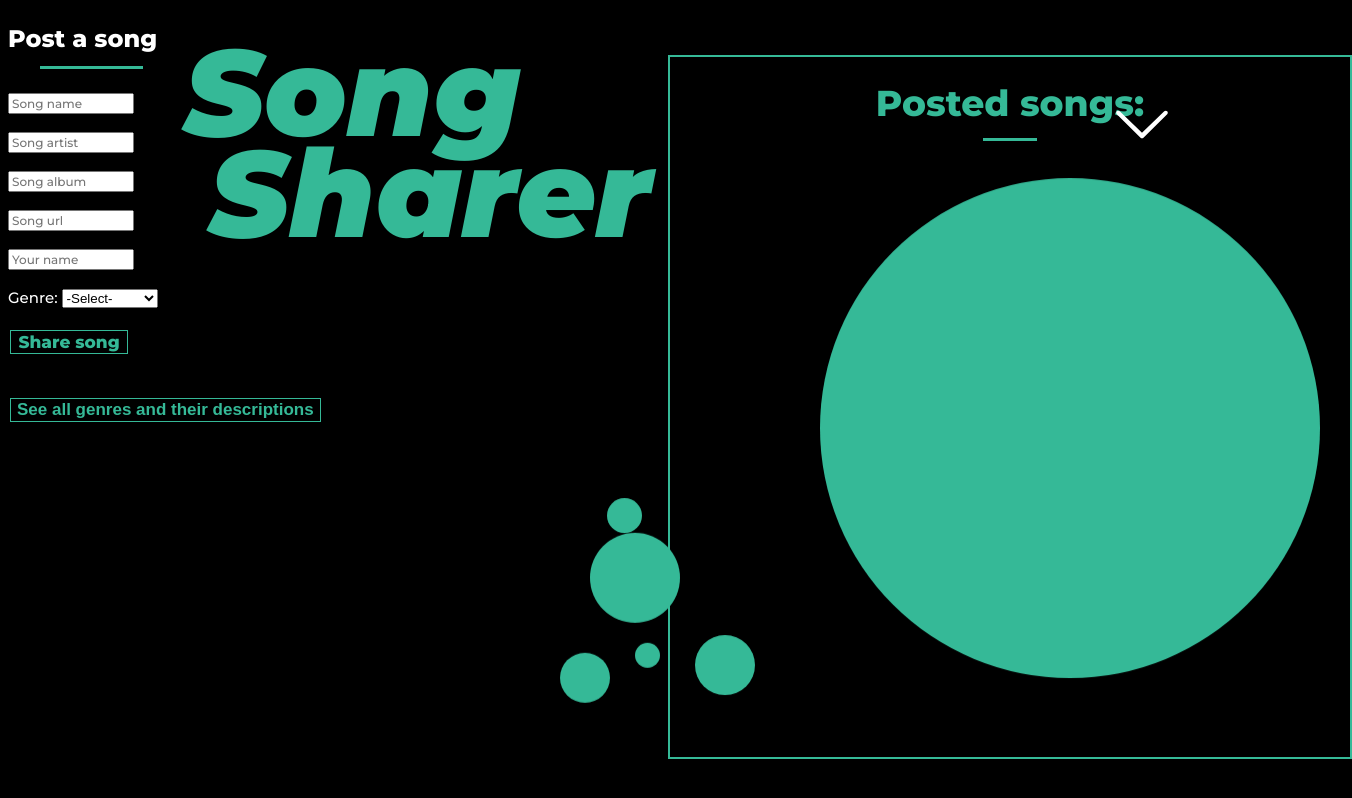
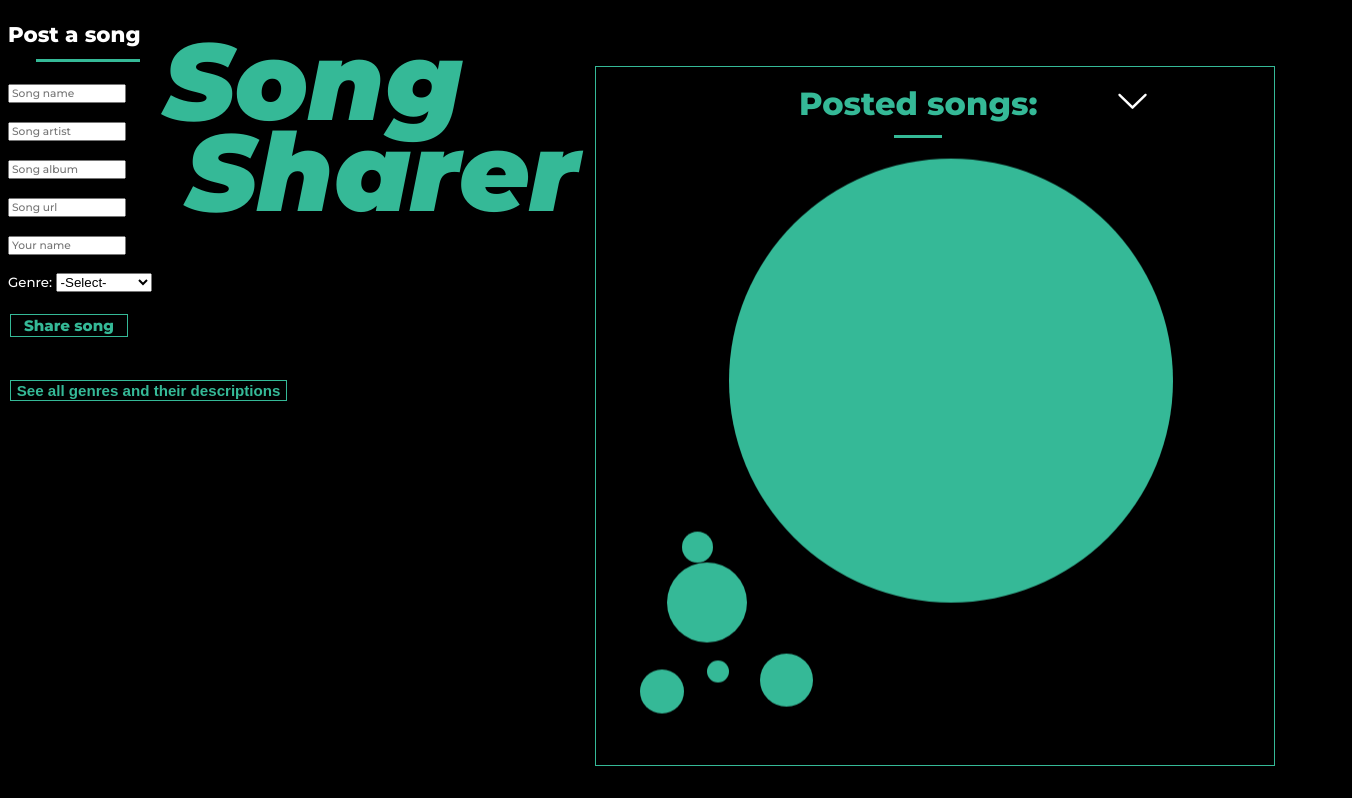
Before and after one commit to kkirby16/song_sharer_frontend, a plain HTML site: page index.html in a window 1280 px wide. Shown: the whole page, 1352 px wide, since content can reach past the window. Drawn offline with Linux system fonts and the light colour scheme; no server answers.

Commit message:
add styling changes

```diff
--- a/style.css
+++ b/style.css
@@ -17,7 +17,7 @@ input {
 }
 
 input {
-  font-size: 12px;
+  font-size: 0.833vw;
   font-weight: 500;
   color: black;
   width: 78%;
@@ -42,24 +42,25 @@ h6:hover {
   font-weight: 900;
   font-style: italic;
   position: absolute;
-  left: 184px;
-  top: 10px;
-  font-size: 122px;
+  left: 12.778vw;
+  top: 0.694vw;
+  font-size: 8.472vw;
 }
 
 #site-title2 {
   font-family: "Montserrat", sans-serif;
   color: #35b997;
+  display: flex;
   font-weight: 900;
   font-style: italic;
   position: absolute;
-  left: 209px;
-  top: 106px;
-  font-size: 122px;
+  left: 14.514vw;
+  top: 7.361vw;
+  font-size: 8.472vw;
 }
 
 #form-container-title {
-  font-size: 24px;
+  font-size: 1.667vw;
 }
 
 #form-container-title:after {
@@ -67,9 +68,9 @@ h6:hover {
   display: block;
   margin: 0 auto;
   width: 68%;
-  padding-top: 13px;
-  margin-left: 32px;
-  border-bottom: 3px solid #35b997;
+  padding-top: 0.903vw;
+  margin-left: 2.222vw;
+  border-bottom: 0.243vw solid #35b997;
 }
 
 #song-container-title:after {
@@ -77,12 +78,12 @@ h6:hover {
   display: block;
   margin: 0 auto;
   width: 20%;
-  padding-top: 13px;
-  border-bottom: 3px solid #35b997;
+  padding-top: 0.903vw;
+  border-bottom: 0.208vw solid #35b997;
 }
 
 label {
-  font-size: 15px;
+  font-size: 1.042vw;
 }
 
 #form-container {
@@ -91,21 +92,27 @@ label {
 
 #genre-container {
   display: none;
-  border: solid #35b997 1px;
-  padding-top: 0px;
-  padding-left: 10px;
-  padding-right: 25px;
+  border: solid #35b997 0.069vw;
+  padding-top: 0vw;
+  padding-left: 0.694vw;
+  padding-right: 1.736vw;
 }
 
 #song-container {
-  vertical-align: top;
+  display: table-cell;
+  vertical-align: middle;
   text-align: center;
+  display: flex;
+  flex-direction: column;
   overflow: scroll;
   position: relative;
-  margin-left: 660px;
-  top: -425px;
+  height: auto;
+  margin-left: 45.833vw;
+  margin-top: -1.8250950570342vh;
+  padding-top: 11.153155893536vh;
+  top: -29.514vw;
   width: 40%;
-  border: solid #35b997 2px;
+  border: solid #35b997 0.139vw;
   overflow-x: hidden;
 }
 
@@ -129,19 +136,20 @@ html body [data-ca3_iconfont="ETmodules"]::before {
 }
 
 .ca3-scroll-down-link {
-  height: 60px;
-  width: 80px;
-  margin: 0px 0 0 -40px;
-  line-height: 60px;
+  height: 4.167vh;
+  width: 5.556vw;
+  margin: 0vw 0 0 -2.778vw;
+  line-height: 4.167vw;
   position: absolute;
-  left: 90%;
-  bottom: 647px;
+  left: 90vw;
+  top: 10.5vh;
+  bottom: 44.931vw;
   color: #fff;
   text-align: center;
-  font-size: 70px;
+  font-size: 4.861vw;
   z-index: 100;
   text-decoration: none;
-  text-shadow: 0px 0px 3px rgba(0, 0, 0, 0.4);
+  text-shadow: 0vw 0vw 0.208vw rgba(0, 0, 0, 0.4);
 
   -webkit-animation: ca3_fade_move_down 2s ease-in-out infinite;
   -moz-animation: ca3_fade_move_down 2s ease-in-out infinite;
@@ -151,48 +159,53 @@ html body [data-ca3_iconfont="ETmodules"]::before {
 /*animated scroll arrow animation*/
 @-webkit-keyframes ca3_fade_move_down {
   0% {
-    -webkit-transform: translate(0, -20px);
+    -webkit-transform: translate(0, -1.389vw);
     opacity: 0;
   }
   50% {
     opacity: 1;
   }
   100% {
-    -webkit-transform: translate(0, 20px);
+    -webkit-transform: translate(0, 1.389vw);
     opacity: 0;
   }
 }
 @-moz-keyframes ca3_fade_move_down {
   0% {
-    -moz-transform: translate(0, -20px);
+    -moz-transform: translate(0, -1.389vw);
     opacity: 0;
   }
   50% {
     opacity: 1;
   }
   100% {
-    -moz-transform: translate(0, 20px);
+    -moz-transform: translate(0, 1.389vw);
     opacity: 0;
   }
 }
 @keyframes ca3_fade_move_down {
   0% {
-    transform: translate(0, -20px);
+    transform: translate(0, -1.389vw);
     opacity: 0;
   }
   50% {
     opacity: 1;
   }
   100% {
-    transform: translate(0, 20px);
+    transform: translate(0, 1.389vw);
     opacity: 0;
   }
 }
 
 #song-container-title {
-  font-size: 36px;
+  font-size: 2.5vw;
+  position: absolute;
+  display: block;
+  margin-top: auto;
+  top: 2.5%;
+  margin-left: 30%;
   animation: color-change 5s infinite;
-  display: inline-block;
+  z-index: -100;
 }
 
 #song-container-title:after {
@@ -200,23 +213,23 @@ html body [data-ca3_iconfont="ETmodules"]::before {
   display: block;
   margin: 0 auto;
   width: 20%;
-  padding-top: 13px;
-  border-bottom: 3px solid #35b997;
+  padding-top: 0.903vw;
+  border-bottom: 0.243vw solid #35b997;
 }
 
 ::-webkit-scrollbar {
-  width: 14px;
+  width: 0.972vw;
 }
 ::-webkit-scrollbar-thumb {
-  border-radius: 15px;
-  width: 20px;
+  border-radius: 1.042vw;
+  width: 1.389vw;
   background-color: #35b997;
-  box-shadow: inset 0 0 6px rgba(0, 0, 0, 0.5);
+  box-shadow: inset 0 0 0.417vw rgba(0, 0, 0, 0.5);
 }
 ::-webkit-scrollbar-track {
-  border-radius: 15px;
+  border-radius: 1.042vw;
   background-color: black;
-  box-shadow: inset 0 0 6px rgba(0, 0, 0, 0.4);
+  box-shadow: inset 0 0 0.417vw rgba(0, 0, 0, 0.4);
   background-clip: content-box;
 }
 
@@ -230,19 +243,19 @@ html body [data-ca3_iconfont="ETmodules"]::before {
   animation-delay: 0.4s;
   animation-iteration-count: infinite;
   animation-timing-function: ease-in-out;
-  margin-left: 0px;
-  margin-top: 5px;
+  margin-left: 0vw;
+  margin-top: 0.347vw;
 }
 
 @keyframes floating {
   0% {
-    transform: translate(0, 0px);
+    transform: translate(0, 0vw);
   }
   50% {
-    transform: translate(0, 15px);
+    transform: translate(0, 1.042vw);
   }
   100% {
-    transform: translate(0, -0px);
+    transform: translate(0, 0vw);
   }
 }
 
@@ -251,19 +264,19 @@ html body [data-ca3_iconfont="ETmodules"]::before {
   animation-duration: 4s;
   animation-iteration-count: infinite;
   animation-timing-function: ease-in-out;
-  margin-left: 0px;
-  margin-top: 5px;
+  margin-left: 0vw;
+  margin-top: 0.347vw;
 }
 
 @keyframes floating {
   0% {
-    transform: translate(0, 0px);
+    transform: translate(0, 0vw);
   }
   50% {
-    transform: translate(0, 15px);
+    transform: translate(0, 1.042vw);
   }
   100% {
-    transform: translate(0, -0px);
+    transform: translate(0, -0vw);
   }
 }
 
@@ -283,14 +296,14 @@ html body [data-ca3_iconfont="ETmodules"]::before {
 #see-genres-button {
   background-color: transparent;
   font-weight: bold;
-  border: 1.5px solid #35b997;
+  border: 0.104vw solid #35b997;
   color: #35b997;
-  border-radius: 0px;
+  border-radius: 0vw;
   text-align: center;
   text-decoration: none;
   display: inline-block;
-  font-size: 17px;
-  margin: 4px 2px;
+  font-size: 1.181vw;
+  margin: 0.278vw 0.139vw;
   transition-duration: 0.09s;
   cursor: pointer;
 }
@@ -316,93 +329,149 @@ html body [data-ca3_iconfont="ETmodules"]::before {
 }
 
 #song-name {
-  font-size: 21px;
+  font-size: 1.493vw;
 }
 
+#song-info {
+  font-size: 1.111vw;
+}
 .floating3 {
   animation-name: floating;
   animation-duration: 8s;
   animation-delay: 0s;
   animation-iteration-count: infinite;
   animation-timing-function: ease-in-out;
-  margin-left: 0px;
-  margin-top: 5px;
+  margin-left: 0vw;
+  margin-top: 0.347vw;
 }
 
 @keyframes floating {
   0% {
-    transform: translate(0, 0px);
+    transform: translate(0, 0vw);
   }
   50% {
-    transform: translate(0, 15px);
+    transform: translate(0, 1.042vw);
   }
   100% {
-    transform: translate(0, -0px);
+    transform: translate(0, -0vw);
   }
 }
 
 #circle {
-  width: 500px;
-  height: 500px;
+  width: 34.722vw;
+  height: 34.722vw;
   position: fixed;
   z-index: -9999;
-  top: 160px;
-  left: 820px;
+  top: 11.111vw;
+  left: 56.944vw;
   background: #35b997;
   border-radius: 50%;
 }
 
 #circle2 {
-  width: 50px;
-  height: 50px;
+  width: 3.472vw;
+  height: 3.472vw;
   position: fixed;
   z-index: -9999;
-  bottom: 100px;
-  right: 670px;
+  bottom: 6.944vw;
+  right: 46.528vw;
   background: #35b997;
   border-radius: 50%;
 }
 
 #circle3 {
-  width: 25px;
-  height: 25px;
+  width: 1.736vw;
+  height: 1.736vw;
   position: fixed;
   z-index: -9999;
-  bottom: 135px;
-  right: 620px;
+  bottom: 9.375vw;
+  right: 43.056vw;
   background: #35b997;
   border-radius: 50%;
 }
 
 #circle4 {
-  width: 90px;
-  height: 90px;
+  width: 6.25vw;
+  height: 6.25vw;
   position: fixed;
   z-index: -9999;
-  bottom: 180px;
-  right: 600px;
+  bottom: 12.5vw;
+  right: 41.667vw;
   background: #35b997;
   border-radius: 50%;
 }
 
 #circle5 {
-  width: 35px;
-  height: 35px;
+  width: 2.431vw;
+  height: 2.431vw;
   position: fixed;
   z-index: -9999;
-  bottom: 280px;
-  right: 638px;
+  bottom: 19.444vw;
+  right: 44.306vw;
   background: #35b997;
   border-radius: 50%;
 }
 
 #circle6 {
-  width: 60px;
-  height: 60px;
+  width: 4.167vw;
+  height: 4.167vw;
   position: fixed;
   z-index: -9999;
-  bottom: 118px;
-  right: 525px;
+  bottom: 8.194vw;
+  right: 36.458vw;
   background: #35b997;
   border-radius: 50%;
 }
+
+.song-divider {
+  border: 0;
+  border-bottom: 0.278vw solid white;
+  width: 5.903vw;
+  text-align: center;
+  padding-top: 1.1vw;
+  margin-left: 43.9%;
+}
+
+* {
+  -moz-box-sizing: border-box;
+  -webkit-box-sizing: border-box;
+  box-sizing: border-box;
+}
+
+#liked {
+  background: transparent;
+  border: 1.5px solid white;
+  color: white;
+  margin-bottom: -80%;
+  margin-right: 40%;
+  height: 38px;
+  width: 99px;
+  font-size: 16px;
+  text-align: right;
+  padding-right: 12px;
+  border-radius: 15px;
+}
+
+#liked::before {
+  content: url("https://api.iconify.design/uiw/like-o.svg?color=white&flip=vertical&width=20&height=20");
+  padding-right: 6.5px;
+}
+
+#unliked {
+  background: transparent;
+  border: 1.5px solid white;
+  color: white;
+  margin-bottom: -80%;
+  margin-right: 40%;
+  height: 38px;
+  width: 99px;
+  font-size: 16px;
+  text-align: right;
+  padding-right: 12px;
+  border-radius: 15px;
+}
+
+#unliked::before {
+  content: url("https://api.iconify.design/uiw/dislike-o.svg?color=white&flip=vertical&width=20&height=20");
+  padding-right: 22px;
+}
```
